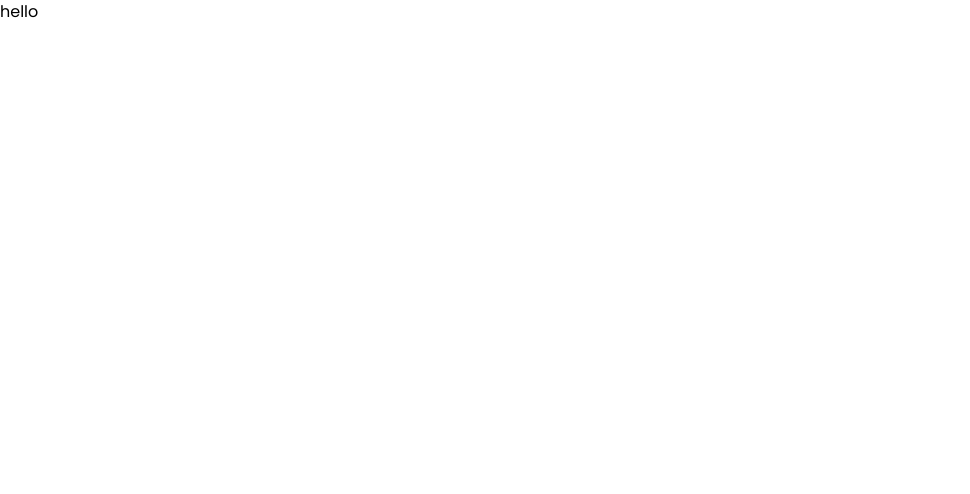
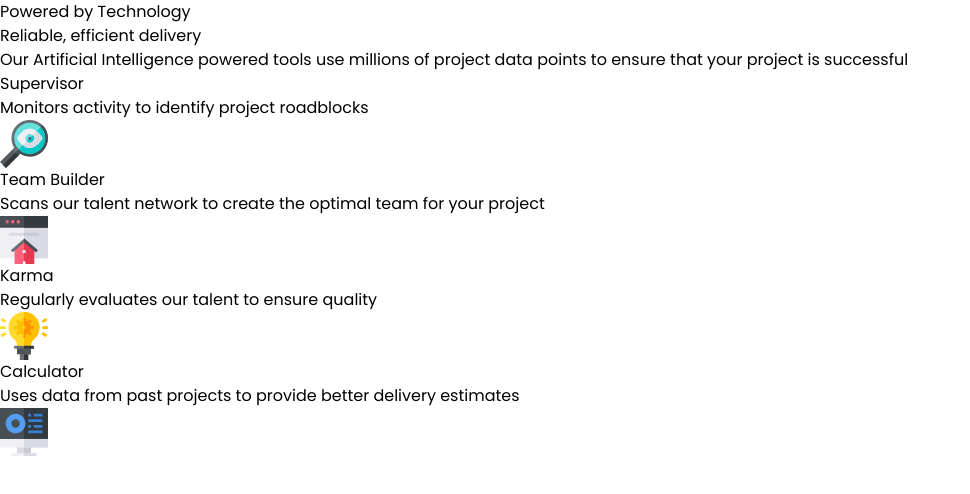
Before and after one commit to palmeiroerick/four-card-feature-section, a Next.js app: page / in a window 1280 px wide. Shown: the top 494 px of the page, without its empty margins (0-970 px from the left). Built offline with nearby package versions, Linux system fonts and the light colour scheme.

Commit message:
feat: add home page

```diff
--- a/app/page.tsx
+++ b/app/page.tsx
@@ -1,5 +1,41 @@
+import Card from "@/components/Card";
+import SubTitle from "@/components/SubTitle";
+import Text from "@/components/Text";
+import Title from "@/components/Title";
+
 const Home = () => {
-  return <main>hello</main>;
+  return (
+    <main>
+      <section>
+        <div>
+          <Title>Powered by Technology</Title>
+          <SubTitle>Reliable, efficient delivery</SubTitle>
+        </div>
+        <Text>
+          Our Artificial Intelligence powered tools use millions of project data
+          points to ensure that your project is successful
+        </Text>
+      </section>
+      <section>
+        <Card
+          id="Supervisor"
+          text="Monitors activity to identify project roadblocks"
+        />
+        <Card
+          id="Team Builder"
+          text="Scans our talent network to create the optimal team for your project"
+        />
+        <Card
+          id="Karma"
+          text="Regularly evaluates our talent to ensure quality"
+        />
+        <Card
+          id="Calculator"
+          text="Uses data from past projects to provide better delivery estimates"
+        />
+      </section>
+    </main>
+  );
 };
 
 export default Home;
```
